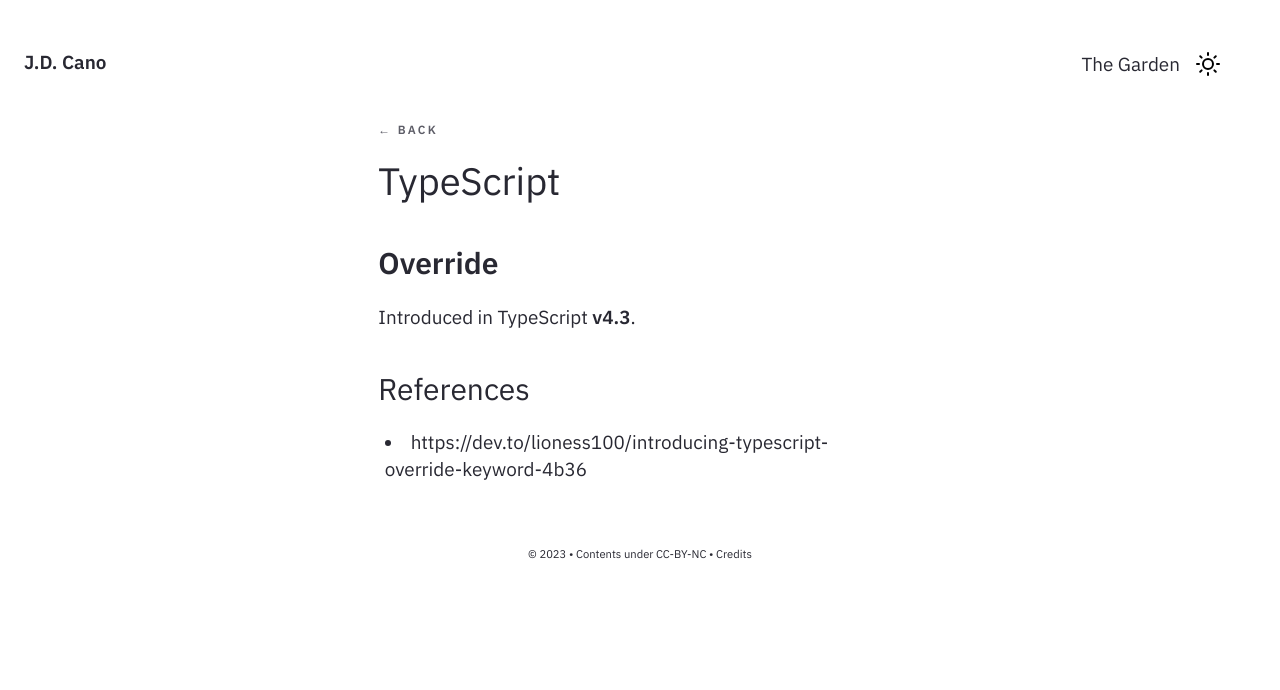
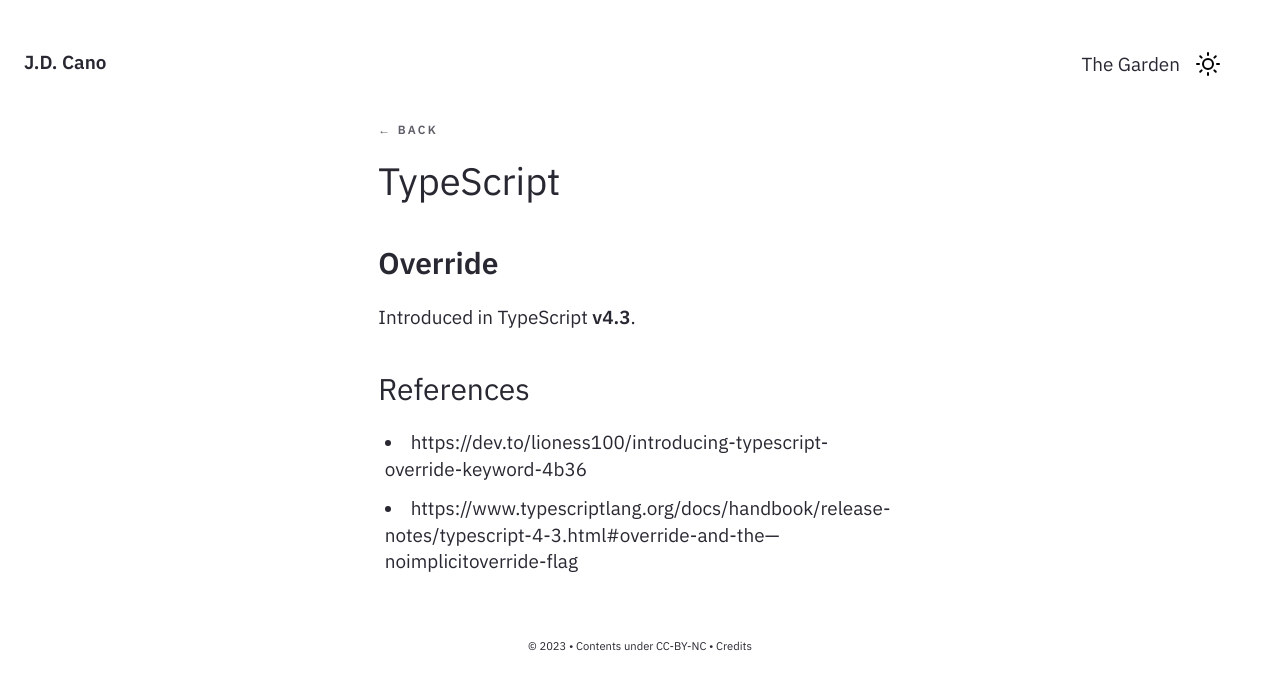
Before and after one commit to Gorzas/gorzas.github.io, a Jekyll site: the page built from _notes/Public/TypeScript.md, in a window 1280 px wide. Shown: the top 690 px of the page. Built offline with Jekyll 4.4.1, drawn with Linux system fonts in a browser that asks for light colours; part of the change alters nothing that is shown.

Commit message:
Update TypeScript.md

```diff
--- a/_notes/Public/TypeScript.md
+++ b/_notes/Public/TypeScript.md
@@ -10,3 +10,4 @@ Introduced in TypeScript **v4.3**.
 
 ### References
 - https://dev.to/lioness100/introducing-typescript-override-keyword-4b36
+- https://www.typescriptlang.org/docs/handbook/release-notes/typescript-4-3.html#override-and-the---noimplicitoverride-flag
```
